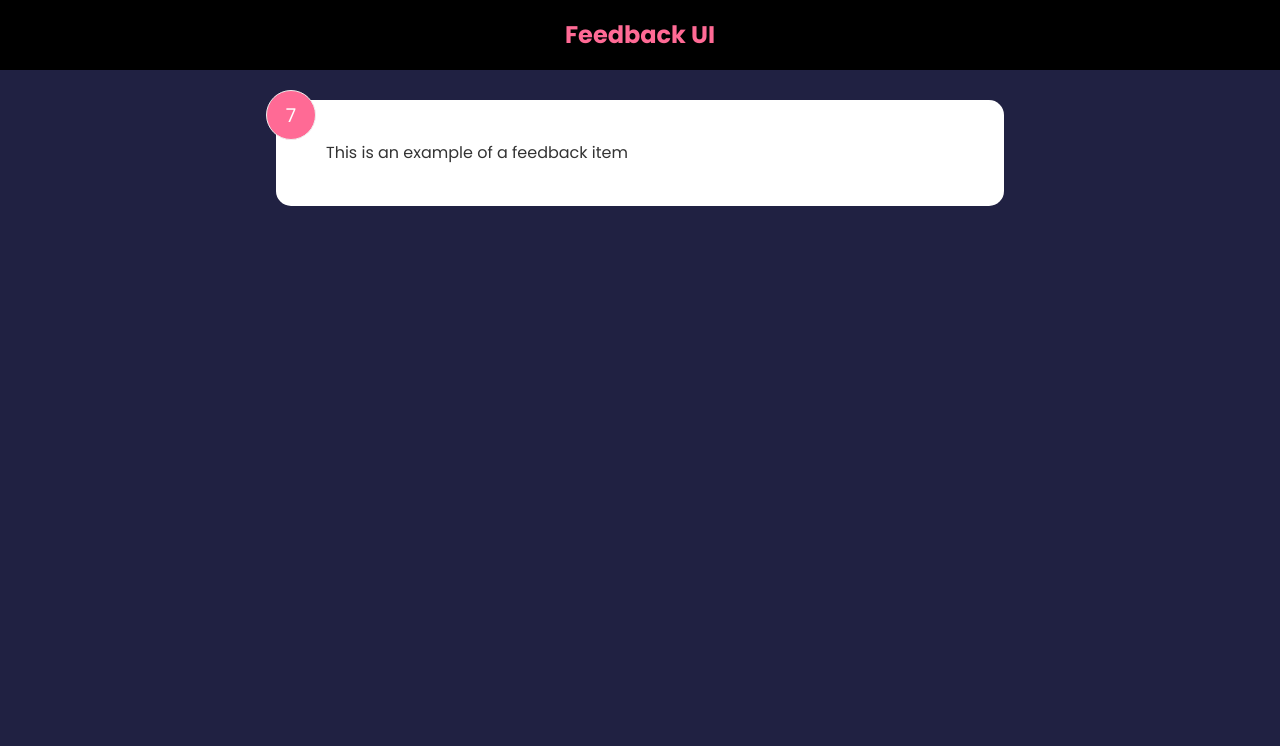
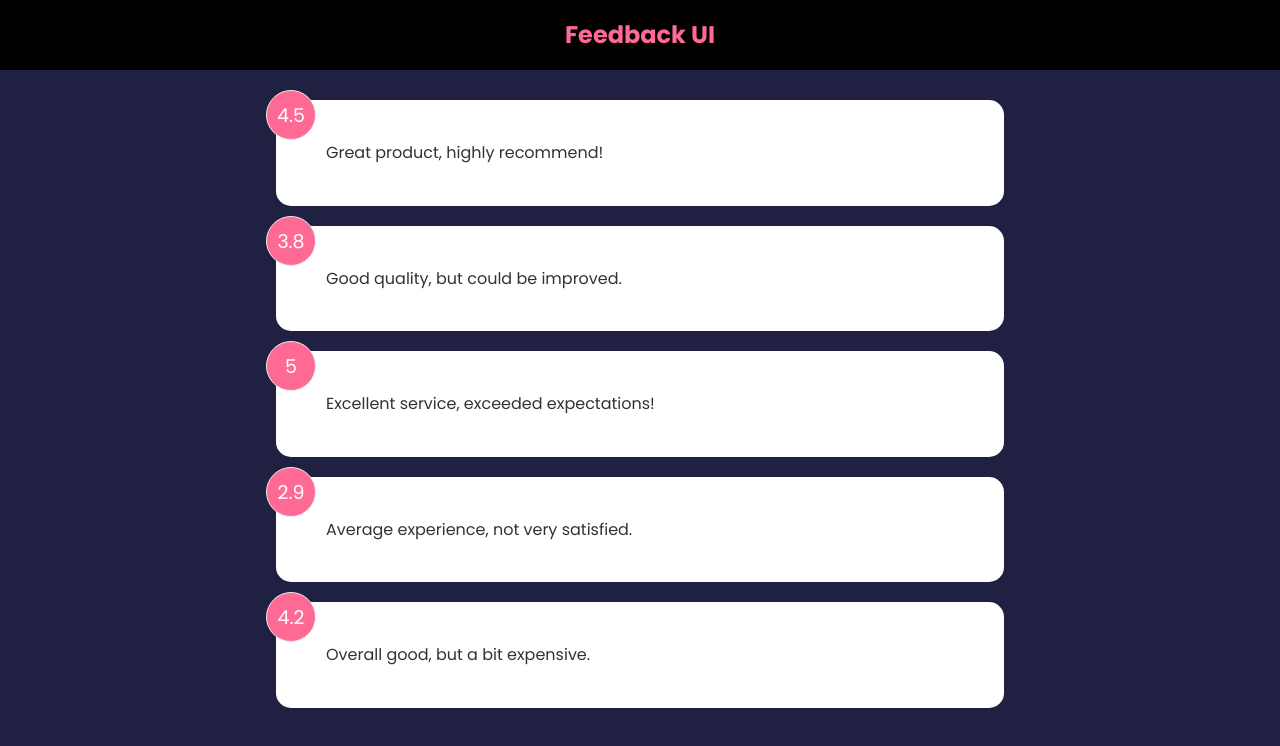
Before and after one commit to midorikawaguti/feedback-app, a React (Create React App) app: page / in a window 1280 px wide. Shown: the top 746 px of the page. Built offline with nearby package versions, Linux system fonts and the light colour scheme.

Commit message:
Added FeedbackList component

```diff
--- a/src/App.js
+++ b/src/App.js
@@ -1,4 +1,4 @@
-import FeedbackItem from "./components/FeedbackItem"
+import FeedbackList from "./components/FeedbackList"
 import Header from "./components/Header"
 import FeedbackData from './data/FeedbackData'
 import { useState } from "react"
@@ -11,7 +11,7 @@
         <>
             <Header/>
             <div className="container">
-            <FeedbackItem/>
+            <FeedbackList feedback={feedback}/>
             </div>
         </>
         )
--- a/src/components/FeedbackItem.jsx
+++ b/src/components/FeedbackItem.jsx
@@ -1,15 +1,10 @@
-import React, { useState } from 'react'
 
-function FeedbackItem() {
-const[rating, setRating]= useState(7)
-const [text, setText] = useState('This is an example of a feedback item')
-
-
+function FeedbackItem({item}) {
 
   return (
     <div className='card'>
-      <div className='num-display'>{rating}</div>
-      <div className='text-display'>{text}</div>
+      <div className='num-display'>{item.rating}</div>
+      <div className='text-display'>{item.text}</div>
     </div>
   )
 }
--- /dev/null
+++ b/src/components/FeedbackList.jsx
@@ -0,0 +1,18 @@
+import React from 'react'
+import FeedbackItem from './FeedbackItem'
+
+function FeedbackList({ feedback }) {
+if(!feedback || feedback.length === 0){
+    return <p>No feedback yet.</p>
+}
+
+  return (
+    <div className='feedback-list'>
+      {feedback.map((item) => (
+        <FeedbackItem key={item.id} item={item}/>
+      ))}
+    </div>
+  )
+}
+
+export default FeedbackList
```
